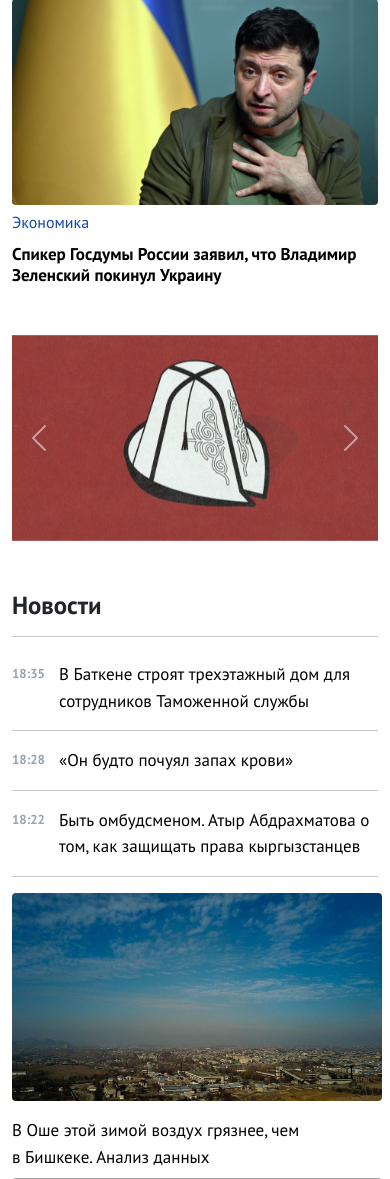
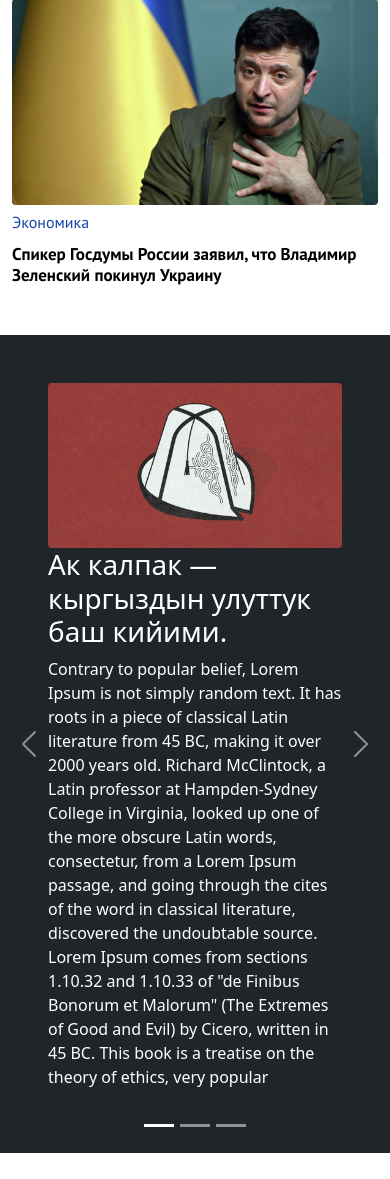
Before and after one commit to aibekovislam/news, a Django app: page / in a window 390 px wide. Shown: the part 2982-4161 px from the top of the page. Run offline with Django 3.2, Linux system fonts and the light colour scheme; data comes from the database, SQL or seed files in the repository; both versions use the stored data as it was after the commit; some libraries are stand-ins or nearby versions; some web fonts are replaced; grey boxes are pictures that could not be loaded.

Commit message:
carousel css

```diff
--- a/core/static/style.css
+++ b/core/static/style.css
@@ -612,6 +612,20 @@ body{
 
 
 
+.carousel-block{
+	width: 100%;
+	height: auto;
+	background-color: #20252a;
+}
+
+.img-adaptive2{
+	max-width: 570px;
+	height: auto;
+	border-radius: 4px;
+}
+
+
+
 
 /*
 
@@ -656,4 +670,13 @@ body{
 
 /*
 experiment
+
+
+
+position: absolute;
+    z-index: 2;
+    bottom: 0;
+    left: 0;
+    right: 0;
+    background: linear-gradient(to bottom, rgba(41, 41, 41, 0) 0%, rgba(41, 41, 41, 0.5) 30%, #292929 80%);
 */
--- a/core/templates/articles.html
+++ b/core/templates/articles.html
@@ -86,19 +86,15 @@
   </div>
 </div>
 
-<div class="container">
+
+<div class="carousel_block" style="width: 100%; height: auto; background-color: #20252a;">
   <div id="carouselExampleControlsNoTouching" class="carousel slide" data-bs-touch="false" data-bs-interval="false">
-
-    <div class="carousel-inner">
-        {% for img in obj %}
-      <div class="carousel-item {% if forloop.counter0 == 0 %}active{% endif %}">
-
-        <img src="{{img.picture.url}}" class="d-block  w-100" alt="...">
-        <div class="carousel-caption d-none d-md-block rounded position-absolute bg-custom">
-            <h5>{{img.title}}</h5>
+    <div class="container p-5">
+      <div class="carousel-indicators">
+        <button type="button" data-bs-target="#carouselExampleIndicators" data-bs-slide-to="0" class="active" aria-current="true" aria-label="Slide 1"></button>
+        <button type="button" data-bs-target="#carouselExampleIndicators" data-bs-slide-to="1" aria-label="Slide 2"></button>
+        <button type="button" data-bs-target="#carouselExampleIndicators" data-bs-slide-to="2" aria-label="Slide 3"></button>
       </div>
-      </div>
-      {% endfor %}
     <button class="carousel-control-prev" type="button" data-bs-target="#carouselExampleControlsNoTouching" data-bs-slide="prev">
       <span class="carousel-control-prev-icon" aria-hidden="true"></span>
       <span class="visually-hidden">Previous</span>
@@ -107,9 +103,34 @@
       <span class="carousel-control-next-icon" aria-hidden="true"></span>
       <span class="visually-hidden">Next</span>
     </button>
+      <div class="carousel-inner">
+          {% for img in obj %}
+        <div class="carousel-item {% if forloop.counter0 == 0 %}active{% endif %}">
+          <div class="row">
+            <div class="col-md-6">
+              <img src="{{img.picture.url}}" class="d-block  w-100 img-adaptive2" style="max-width: 570px;
+              height: auto;
+              border-radius: 4px;" alt="...">
+              <!--<div class="carousel-caption d-none d-md-block rounded position-absolute bg-custom">
+                  <h5>{{img.title}}</h5>
+                </div>-->
+            </div>
+            <div class="col-md-6">
+              <h1 class="text-white">{{ img.title }}</h1>
+              <p class="text-white">Contrary to popular belief, Lorem Ipsum is not simply random text. It has roots in a piece of classical Latin literature from 45 BC, making it over 2000 years old. Richard McClintock, a Latin professor at Hampden-Sydney College in Virginia, looked up one of the more obscure Latin words, consectetur, from a Lorem Ipsum passage, and going through the cites of the word in classical literature, discovered the undoubtable source. Lorem Ipsum comes from sections 1.10.32 and 1.10.33 of "de Finibus Bonorum et Malorum" (The Extremes of Good and Evil) by Cicero, written in 45 BC. This book is a treatise on the theory of ethics, very popular</p>
             </div>
           </div>
         </div>
+        {% endfor %}
+      </div>
+    </div>
+  </div>
+</div>
+
+
+
+
+
 
 
 
--- a/core/templates/base.html
+++ b/core/templates/base.html
@@ -86,7 +86,7 @@
     <meta name="description" content="">
     <meta name="author" content="Mark Otto, Jacob Thornton, and Bootstrap contributors">
     <meta name="generator" content="Hugo 0.88.1">
-    <link rel="stylesheet" href="{% static 'style.css' %}">
+    <link rel="stylesheet" type="text/css" href="{% static 'style.css' %}?{% now "U" %}">
     <script async src="https://pagead2.googlesyndication.com/pagead/js/adsbygoogle.js?client=ca-pub-3568209057248105"crossorigin="anonymous"></script>
     <link href="https://cdn.jsdelivr.net/npm/bootstrap@5.1.3/dist/css/bootstrap.min.css" rel="stylesheet" integrity="sha384-1BmE4kWBq78iYhFldvKuhfTAU6auU8tT94WrHftjDbrCEXSU1oBoqyl2QvZ6jIW3" crossorigin="anonymous">
     <script src="https://ajax.googleapis.com/ajax/libs/jquery/3.6.0/jquery.min.js"></script>
```
Also changed, not shown: db.sqlite3. Lines whose indentation alone changed are shown as unchanged.
